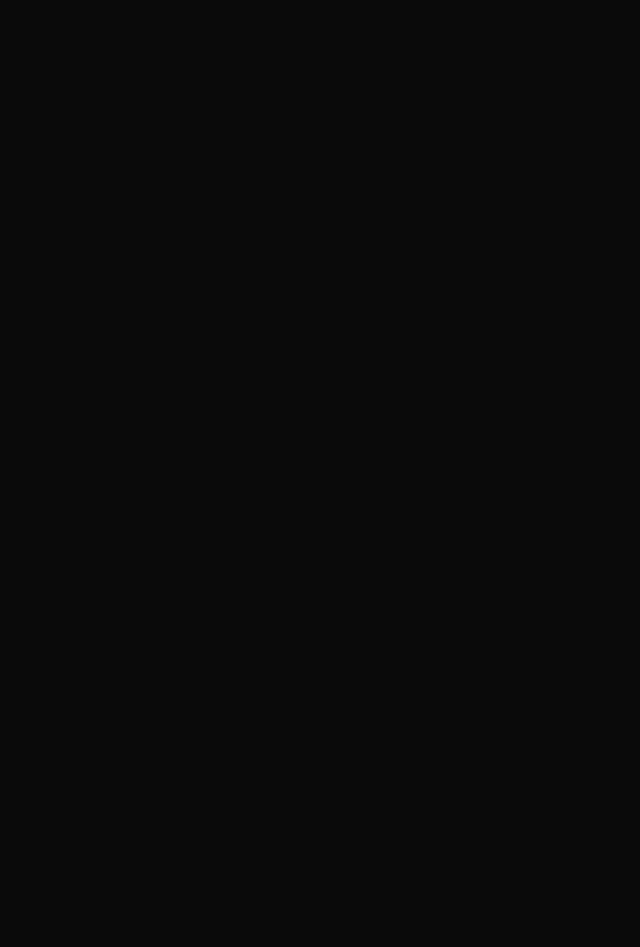
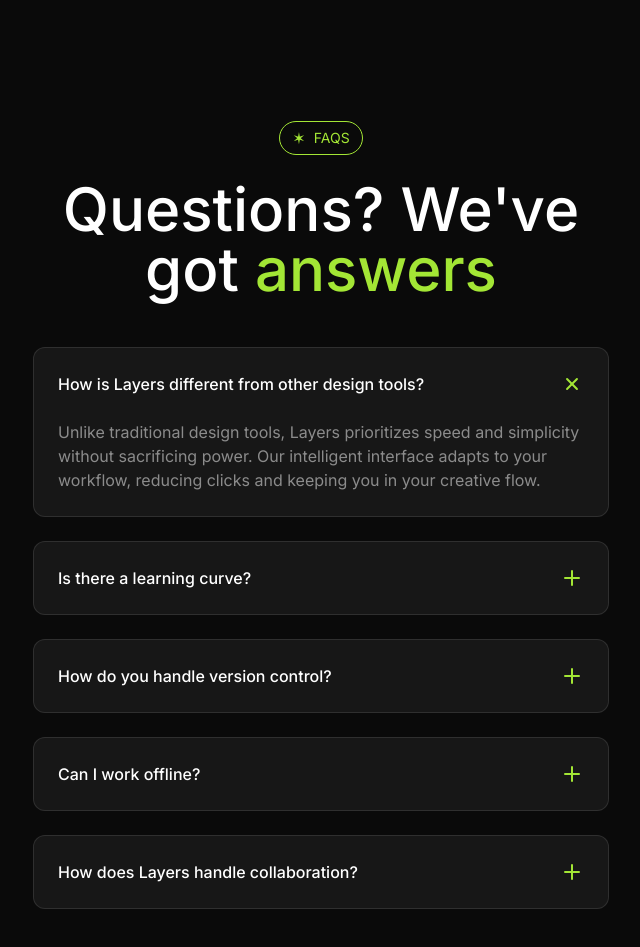
Before and after one commit to Chouaib-Djerdi/Layers-Landing-Page, a Next.js app: page / in a window 1280 px wide. Shown: the part 3880-4827 px from the top of the page, without its empty margins (319-959 px from the left). Before the commit the page ends 3905 px from the top, so only its background shows below. Built offline with nearby package versions, Linux system fonts and the light colour scheme.

Commit message:
FAQs Section

```diff
--- a/src/app/page.tsx
+++ b/src/app/page.tsx
@@ -1,3 +1,4 @@
+import Faqs from "@/sections/Faqs";
 import Features from "@/sections/Features";
 import Hero from "@/sections/Hero";
 import Integrations from "@/sections/Integrations";
@@ -14,6 +15,7 @@
             <Introduction />
             <Features />
             <Integrations />
+            <Faqs />
         </>
     );
 }
--- a/src/sections/Faqs.tsx
+++ b/src/sections/Faqs.tsx
@@ -1,3 +1,7 @@
+import Tag from "@/components/Tag";
+import { section } from "framer-motion/client";
+import { twMerge } from "tailwind-merge";
+
 const faqs = [
     {
         question: "How is Layers different from other design tools?",
@@ -22,5 +26,57 @@
 ];
 
 export default function Faqs() {
-    return <div>Faqs</div>;
+    const selectedIndex = 0;
+    return (
+        <section className="py-24">
+            <div className="container">
+                <div className="flex justify-center">
+                    <Tag>Faqs</Tag>
+                </div>
+                <h2 className="text-6xl font-medium mt-6 text-center max-w-xl mx-auto">
+                    Questions? We&apos;ve got{" "}
+                    <span className="text-lime-400">answers</span>
+                </h2>
+                <div className="mt-12 flex flex-col gap-6 max-w-xl mx-auto">
+                    {faqs.map((faq, faqIndex) => (
+                        <div
+                            key={faq.question}
+                            className="bg-neutral-900 rounded-xl border border-white/10 p-6"
+                        >
+                            <div className="flex justify-between items-center">
+                                <h3 className="font-medium">{faq.question}</h3>
+                                <svg
+                                    xmlns="http://www.w3.org/2000/svg"
+                                    width="24"
+                                    height="24"
+                                    viewBox="0 0 24 24"
+                                    fill="none"
+                                    stroke="currentColor"
+                                    strokeWidth="2"
+                                    strokeLinecap="round"
+                                    strokeLinejoin="round"
+                                    className={twMerge(
+                                        "feather feather-plus text-lime-400 flex-shrink-0",
+                                        selectedIndex === faqIndex &&
+                                            "rotate-45"
+                                    )}
+                                >
+                                    <line x1="12" y1="5" x2="12" y2="19"></line>
+                                    <line x1="5" y1="12" x2="19" y2="12"></line>
+                                </svg>
+                            </div>
+                            <div
+                                className={twMerge(
+                                    "mt-6",
+                                    selectedIndex !== faqIndex && "hidden"
+                                )}
+                            >
+                                <p className="text-white/50">{faq.answer}</p>
+                            </div>
+                        </div>
+                    ))}
+                </div>
+            </div>
+        </section>
+    );
 }
```
